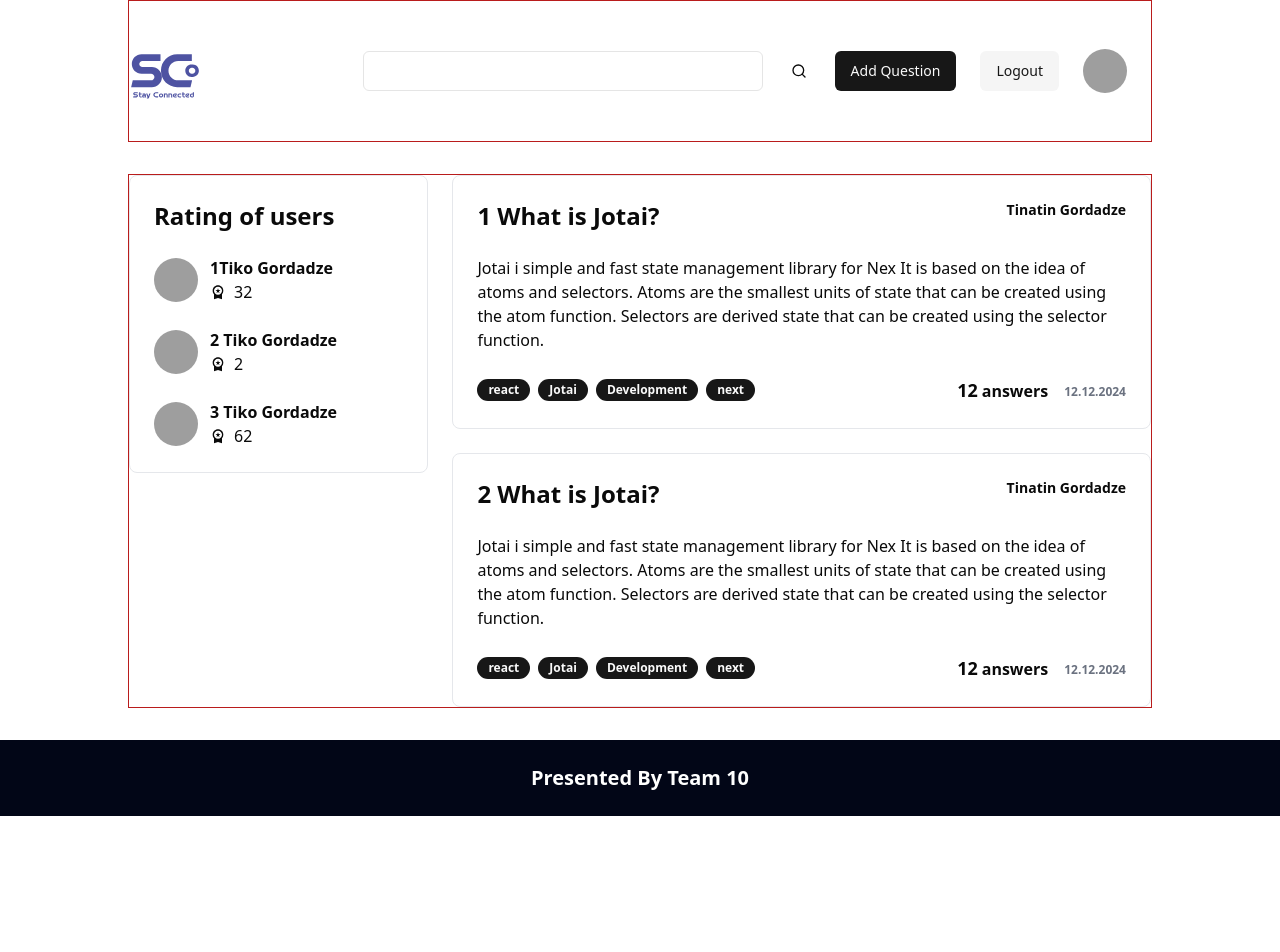
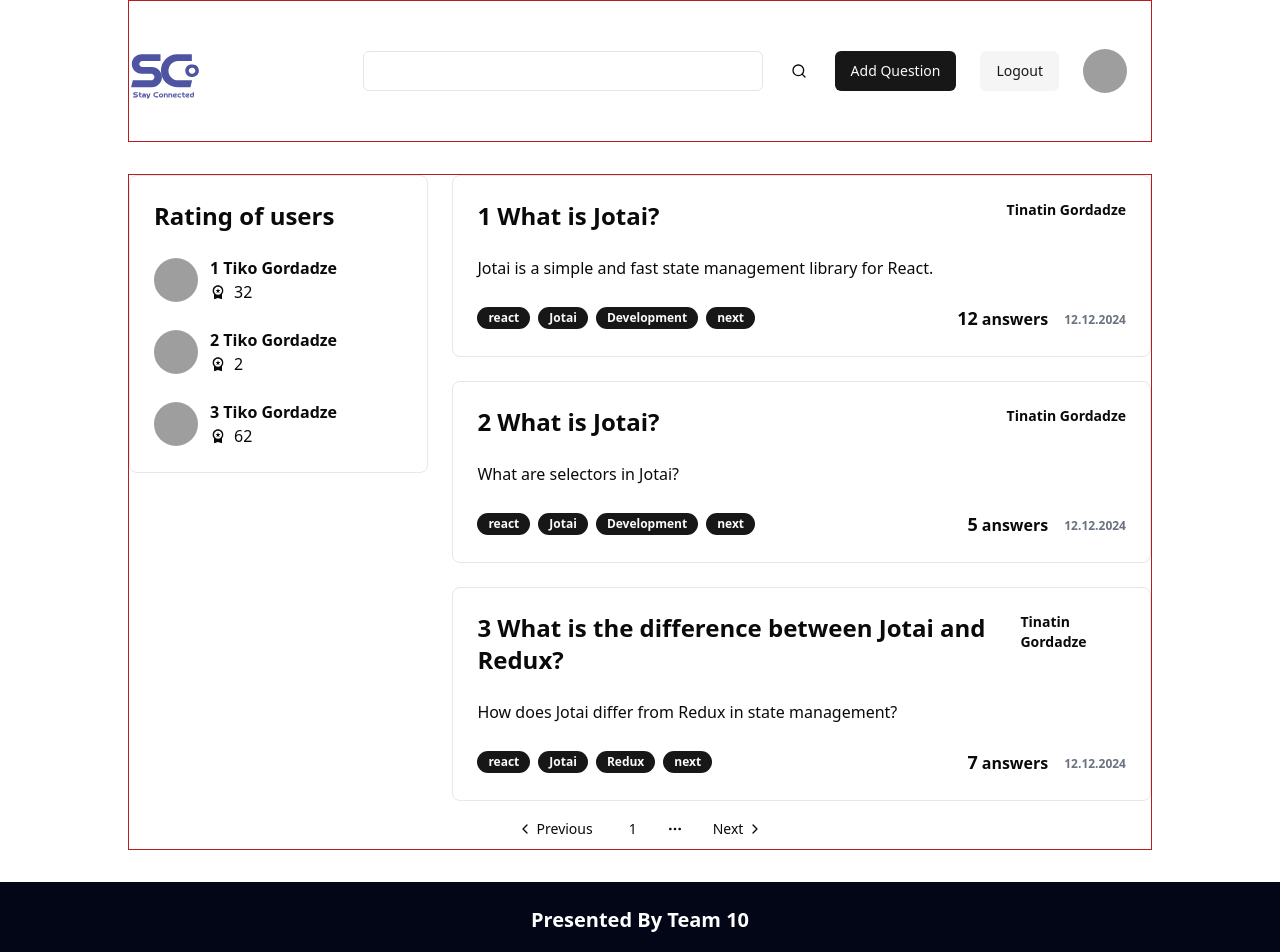
Before and after one commit to dachidavituri/stayConnected, a React (Vite) app: page /home in a window 1280 px wide. Shown: the top 952 px of the page. Before the commit the page ends 816 px from the top, so only its background shows below. Built offline with nearby package versions, Linux system fonts and the light colour scheme; grey boxes are pictures that could not be loaded.

Commit message:
add pagination to questions list

```diff
--- /dev/null
+++ b/src/components/ui/pagination.tsx
@@ -0,0 +1,123 @@
+import * as React from "react";
+import { ChevronLeft, ChevronRight, MoreHorizontal } from "lucide-react";
+
+import { cn } from "@/lib/utils";
+import { ButtonProps, buttonVariants } from "@/components/ui/button";
+
+const Pagination = ({ className, ...props }: React.ComponentProps<"nav">) => (
+  <nav
+    role="navigation"
+    aria-label="pagination"
+    className={cn("mx-auto flex w-full justify-center", className)}
+    {...props}
+  />
+);
+Pagination.displayName = "Pagination";
+
+const PaginationContent = React.forwardRef<
+  HTMLUListElement,
+  React.ComponentProps<"ul">
+>(({ className, ...props }, ref) => (
+  <ul
+    ref={ref}
+    className={cn("flex flex-row items-center gap-1", className)}
+    {...props}
+  />
+));
+PaginationContent.displayName = "PaginationContent";
+
+const PaginationItem = React.forwardRef<
+  HTMLLIElement,
+  React.ComponentProps<"li">
+>(({ className, ...props }, ref) => (
+  <li ref={ref} className={cn("", className)} {...props} />
+));
+PaginationItem.displayName = "PaginationItem";
+
+type PaginationLinkProps = {
+  isActive?: boolean;
+} & Pick<ButtonProps, "size"> &
+  React.ComponentProps<"a">;
+
+const PaginationLink = ({
+  className,
+  isActive,
+  size = "icon",
+  ...props
+}: PaginationLinkProps) => (
+  <a
+    aria-current={isActive ? "page" : undefined}
+    className={cn(
+      buttonVariants({
+        variant: isActive ? "outline" : "ghost",
+        size,
+      }),
+      className,
+    )}
+    {...props}
+  />
+);
+PaginationLink.displayName = "PaginationLink";
+
+const PaginationPrevious = ({
+  className,
+  ...props
+}: React.ComponentProps<typeof PaginationLink>) => (
+  <PaginationLink
+    aria-label="Go to previous page"
+    size="default"
+    className={cn(
+      "gap-1 pl-2.5 hover:bg-black hover:text-white cursor-pointer",
+      className,
+    )}
+    {...props}
+  >
+    <ChevronLeft className="h-4 w-4" />
+    <span>Previous</span>
+  </PaginationLink>
+);
+PaginationPrevious.displayName = "PaginationPrevious";
+
+const PaginationNext = ({
+  className,
+  ...props
+}: React.ComponentProps<typeof PaginationLink>) => (
+  <PaginationLink
+    aria-label="Go to next page"
+    size="default"
+    className={cn(
+      "gap-1 pr-2.5 hover:bg-black hover:text-white cursor-pointer",
+      className,
+    )}
+    {...props}
+  >
+    <span>Next</span>
+    <ChevronRight className="h-4 w-4" />
+  </PaginationLink>
+);
+PaginationNext.displayName = "PaginationNext";
+
+const PaginationEllipsis = ({
+  className,
+  ...props
+}: React.ComponentProps<"span">) => (
+  <span
+    aria-hidden
+    className={cn("flex h-9 w-9 items-center justify-center", className)}
+    {...props}
+  >
+    <MoreHorizontal className="h-4 w-4" />
+    <span className="sr-only">More pages</span>
+  </span>
+);
+PaginationEllipsis.displayName = "PaginationEllipsis";
+
+export {
+  Pagination,
+  PaginationContent,
+  PaginationEllipsis,
+  PaginationItem,
+  PaginationLink,
+  PaginationNext,
+  PaginationPrevious,
+};
--- /dev/null
+++ b/src/hooks/pagination.tsx
@@ -0,0 +1,33 @@
+import { useState } from "react";
+
+// eslint-disable-next-line @typescript-eslint/no-explicit-any
+const usePagination = (data: any[], itemsPerPage: number) => {
+  const [currentPage, setCurrentPage] = useState(1);
+
+  const indexOfLastItem = currentPage * itemsPerPage;
+  const indexOfFirstItem = indexOfLastItem - itemsPerPage;
+
+  const currentItems = data.slice(indexOfFirstItem, indexOfLastItem);
+
+  const handleNextPage = () => {
+    if (currentPage < Math.ceil(data.length / itemsPerPage)) {
+      setCurrentPage(currentPage + 1);
+    }
+  };
+
+  const handlePreviousPage = () => {
+    if (currentPage > 1) {
+      setCurrentPage(currentPage - 1);
+    }
+  };
+
+  return {
+    currentItems,
+    currentPage,
+    handleNextPage,
+    handlePreviousPage,
+    totalPages: Math.ceil(data.length / itemsPerPage),
+  };
+};
+
+export default usePagination;
--- a/src/pages/home/views/homeView.tsx
+++ b/src/pages/home/views/homeView.tsx
@@ -1,17 +1,27 @@
+import React from "react";
+import { Link } from "react-router-dom";
+import {
+  Pagination,
+  PaginationContent,
+  PaginationEllipsis,
+  PaginationItem,
+  PaginationLink,
+  PaginationNext,
+  PaginationPrevious,
+} from "@/components/ui/pagination";
 import QuestionItem from "../components/questions";
 import RatingItem from "../components/raitings";
 import Card from "@/components/ui/card";
 import Container from "@/components/ui/container";
 import Heading from "@/components/ui/heading";
-import { Link } from "react-router";
+import usePagination from "@/hooks/pagination";
 
 const QUESTIONITEM_DYMMY_DATA = [
   {
     title: "1 What is Jotai?",
     author: "Tinatin Gordadze",
     date: "12.12.2024",
-    question:
-      " Jotai i simple and fast state management library for Nex It is based on the idea of atoms and selectors. Atoms are the smallest units of state that can be created using the atom function. Selectors are   derived state that can be created using the selector function.",
+    question: "Jotai is a simple and fast state management library for React.",
     badges: ["react", "Jotai", "Development", "next"],
     link: "/questions/1",
     answers: 12,
@@ -20,25 +30,68 @@ const QUESTIONITEM_DYMMY_DATA = [
     title: "2 What is Jotai?",
     author: "Tinatin Gordadze",
     date: "12.12.2024",
-    question:
-      " Jotai i simple and fast state management library for Nex It is based on the idea of atoms and selectors. Atoms are the smallest units of state that can be created using the atom function. Selectors are   derived state that can be created using the selector function.",
+    question: "What are selectors in Jotai?",
     badges: ["react", "Jotai", "Development", "next"],
-    answers: 12,
+    link: "/questions/2",
+    answers: 5,
+  },
+  {
+    title: "3 What is the difference between Jotai and Redux?",
+    author: "Tinatin Gordadze",
+    date: "12.12.2024",
+    question: "How does Jotai differ from Redux in state management?",
+    badges: ["react", "Jotai", "Redux", "next"],
+    link: "/questions/3",
+    answers: 7,
+  },
+  {
+    title: "4 How to use Jotai with TypeScript?",
+    author: "Tinatin Gordadze",
+    date: "12.12.2024",
+    question: "Can Jotai be used with TypeScript?",
+    badges: ["react", "Jotai", "TypeScript", "next"],
+    link: "/questions/4",
+    answers: 3,
+  },
+  {
+    title: "5 How to implement atoms in Jotai?",
+    author: "Tinatin Gordadze",
+    date: "12.12.2024",
+    question: "How can atoms be created and used in Jotai?",
+    badges: ["react", "Jotai", "Development", "next"],
+    link: "/questions/5",
+    answers: 8,
+  },
+  {
+    title: "6 What is the best way to manage global state in React?",
+    author: "Tinatin Gordadze",
+    date: "12.12.2024",
+    question: "What strategies can be used to manage global state?",
+    badges: ["react", "Jotai", "State Management", "next"],
+    link: "/questions/6",
+    answers: 20,
   },
 ];
 
 const RATINGS_DAMMY_DATA = [
-  { name: "1Tiko Gordadze", rating: 32 },
+  { name: "1 Tiko Gordadze", rating: 32 },
   { name: "2 Tiko Gordadze", rating: 2 },
   { name: "3 Tiko Gordadze", rating: 62 },
 ];
 
 const HomeView: React.FC = () => {
+  const {
+    currentItems,
+    currentPage,
+    handleNextPage,
+    handlePreviousPage,
+    totalPages,
+  } = usePagination(QUESTIONITEM_DYMMY_DATA, 3);
   return (
     <section>
       <Container>
-        <div className="flex flex-col xl:flex-row gap-6 items-start ">
-          <div className=" w-full xl:w-[30%]">
+        <div className="flex flex-col xl:flex-row gap-6 items-start">
+          <div className="w-full xl:w-[30%]">
             <Card className="flex flex-col gap-6">
               <Heading level={1}>Rating of users</Heading>
               {RATINGS_DAMMY_DATA.map((data, index) => {
@@ -46,16 +99,34 @@ const HomeView: React.FC = () => {
               })}
             </Card>
           </div>
-          <div className="flex flex-col gap-6 w-full xl:w-[70%] ">
-            {QUESTIONITEM_DYMMY_DATA.map((data, index) => {
-              return (
-                <Link to="/questions/1" key={index}>
-                  <QuestionItem {...data} />
-                </Link>
-              );
-            })}
+          <div className="flex flex-col gap-6 w-full xl:w-[70%]">
+            {currentItems.map((data, index) => (
+              <Link to={data.link} key={index}>
+                <QuestionItem {...data} />
+              </Link>
+            ))}
           </div>
         </div>
+        <Pagination className="mt-2">
+          <PaginationContent>
+            <PaginationItem>
+              <PaginationPrevious onClick={handlePreviousPage} />
+            </PaginationItem>
+            <PaginationItem>
+              <PaginationLink href="#" className="cursor-default">
+                {currentPage}
+              </PaginationLink>
+            </PaginationItem>
+            {currentPage < totalPages && (
+              <PaginationItem>
+                <PaginationEllipsis />
+              </PaginationItem>
+            )}
+            <PaginationItem>
+              <PaginationNext onClick={handleNextPage} />
+            </PaginationItem>
+          </PaginationContent>
+        </Pagination>
       </Container>
     </section>
   );
```
